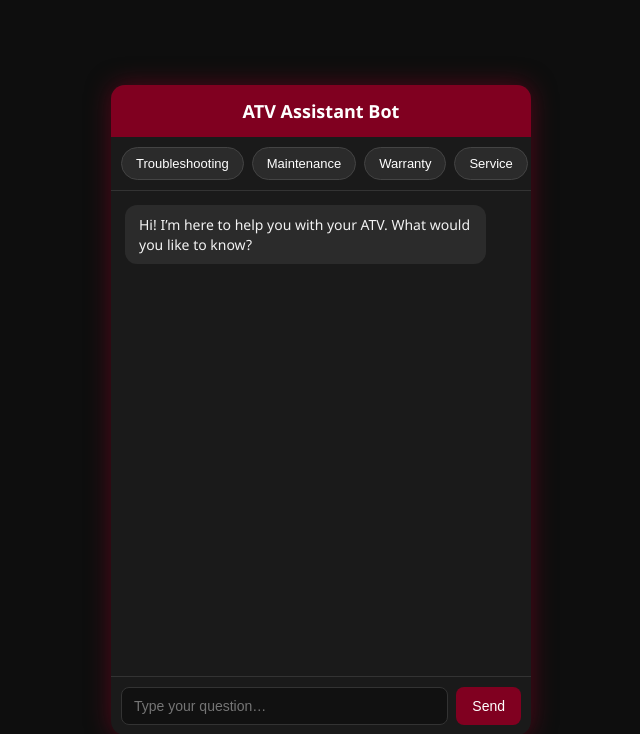
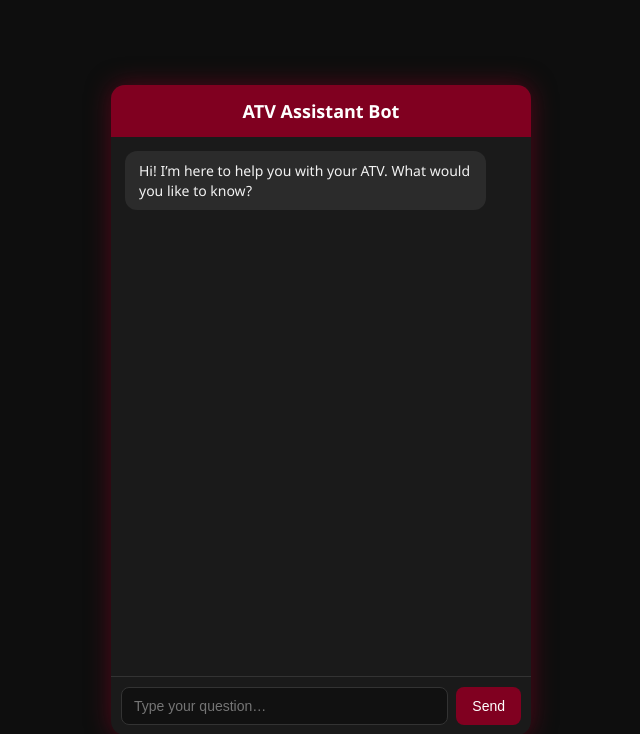
Before and after one commit to reeteesha-roy/atv-chatbot, a Flask app: page / in a window 1280 px wide. Shown: the top 734 px of the page, without its empty margins (319-959 px from the left). Run offline with Flask 3, Linux system fonts and the light colour scheme.

Commit message:
Update index.html

```diff
--- a/templates/index.html
+++ b/templates/index.html
@@ -15,15 +15,6 @@
 
     <div class="chat-header">
        ATV Assistant Bot
-    </div>
-
-
-    <div class="quick-buttons">
-      <button type="button" onclick="quickAsk('Troubleshooting help')"> Troubleshooting</button>
-      <button type="button" onclick="quickAsk('Maintenance guidance')"> Maintenance</button>
-      <button type="button" onclick="quickAsk('Warranty details')"> Warranty</button>
-      <button type="button" onclick="quickAsk('Service scheduling')"> Service</button>
-      <button type="button" onclick="quickAsk('Pricing and EMI options')"> Pricing</button>
     </div>
 
 
```
